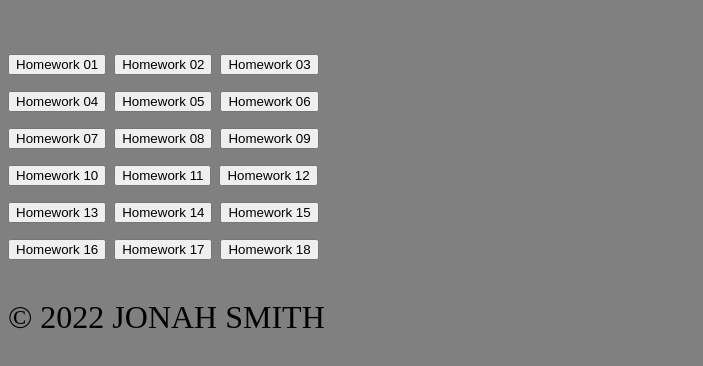
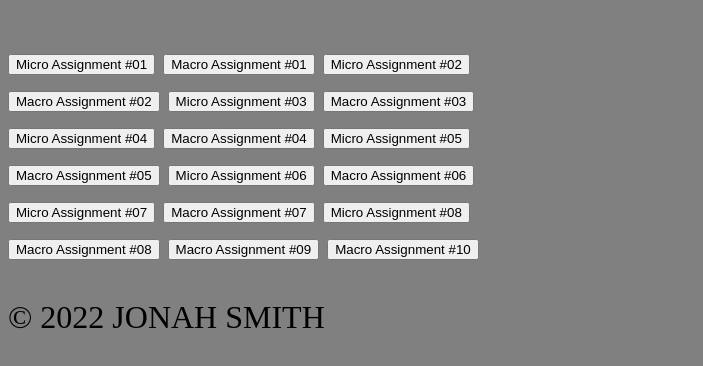
Before and after one commit to JonahSmith01/WD2, a plain HTML site: page index.html in a window 1280 px wide. Shown: the part 120-486 px from the top of the page, without its empty margins (0-703 px from the left). Drawn offline with Linux system fonts and the light colour scheme.

Commit message:
Update index.html

```diff
--- a/index.html
+++ b/index.html
@@ -11,29 +11,29 @@
 	</head>
 	<body>
 		<h1>Web Development 2022</h1>
-<a href="HW01.html"><button>Homework 01</button></a>
-<a href="HW02.html"><button>Homework 02</button></a>
-<a href="HW03.html"><button>Homework 03</button></a>
+<a href="HW01.html"><button>Micro Assignment #01</button></a>
+<a href="HW02.html"><button>Macro Assignment #01</button></a>
+<a href="HW03.html"><button>Micro Assignment #02</button></a>
 <br>
-<a href="HW04.html"><button>Homework 04</button></a>
-<a href="HW05.html"><button>Homework 05</button></a>
-<a href="HW06.html"><button>Homework 06</button></a>
+<a href="HW04.html"><button>Macro Assignment #02</button></a>
+<a href="HW05.html"><button>Micro Assignment #03</button></a>
+<a href="HW06.html"><button>Macro Assignment #03</button></a>
 <br>
-<a href="HW07.html"><button>Homework 07</button></a>
-<a href="HW08.html"><button>Homework 08</button></a>
-<a href="HW09.html"><button>Homework 09</button></a>
+<a href="HW07.html"><button>Micro Assignment #04</button></a>
+<a href="HW08.html"><button>Macro Assignment #04</button></a>
+<a href="HW09.html"><button>Micro Assignment #05</button></a>
 <br>
-<a href="HW10.html"><button>Homework 10</button></a>
-<a href="HW11.html"><button>Homework 11</button></a>
-<a href="HW12.html"><button>Homework 12</button></a>
+<a href="HW10.html"><button>Macro Assignment #05</button></a>
+<a href="HW11.html"><button>Micro Assignment #06</button></a>
+<a href="HW12.html"><button>Macro Assignment #06</button></a>
 <br>
-<a href="HW13.html"><button>Homework 13</button></a>
-<a href="HW14.html"><button>Homework 14</button></a>
-<a href="HW15.html"><button>Homework 15</button></a>
+<a href="HW13.html"><button>Micro Assignment #07</button></a>
+<a href="HW14.html"><button>Macro Assignment #07</button></a>
+<a href="HW15.html"><button>Micro Assignment #08</button></a>
 <br>
-<a href="HW16.html"><button>Homework 16</button></a>
-<a href="HW17.html"><button>Homework 17</button></a>
-<a href="HW18.html"><button>Homework 18</button></a>
+<a href="HW16.html"><button>Macro Assignment #08</button></a>
+<a href="HW17.html"><button>Macro Assignment #09</button></a>
+<a href="HW18.html"><button>Macro Assignment #10</button></a>
        <br>
        <br>
        </body>
```
